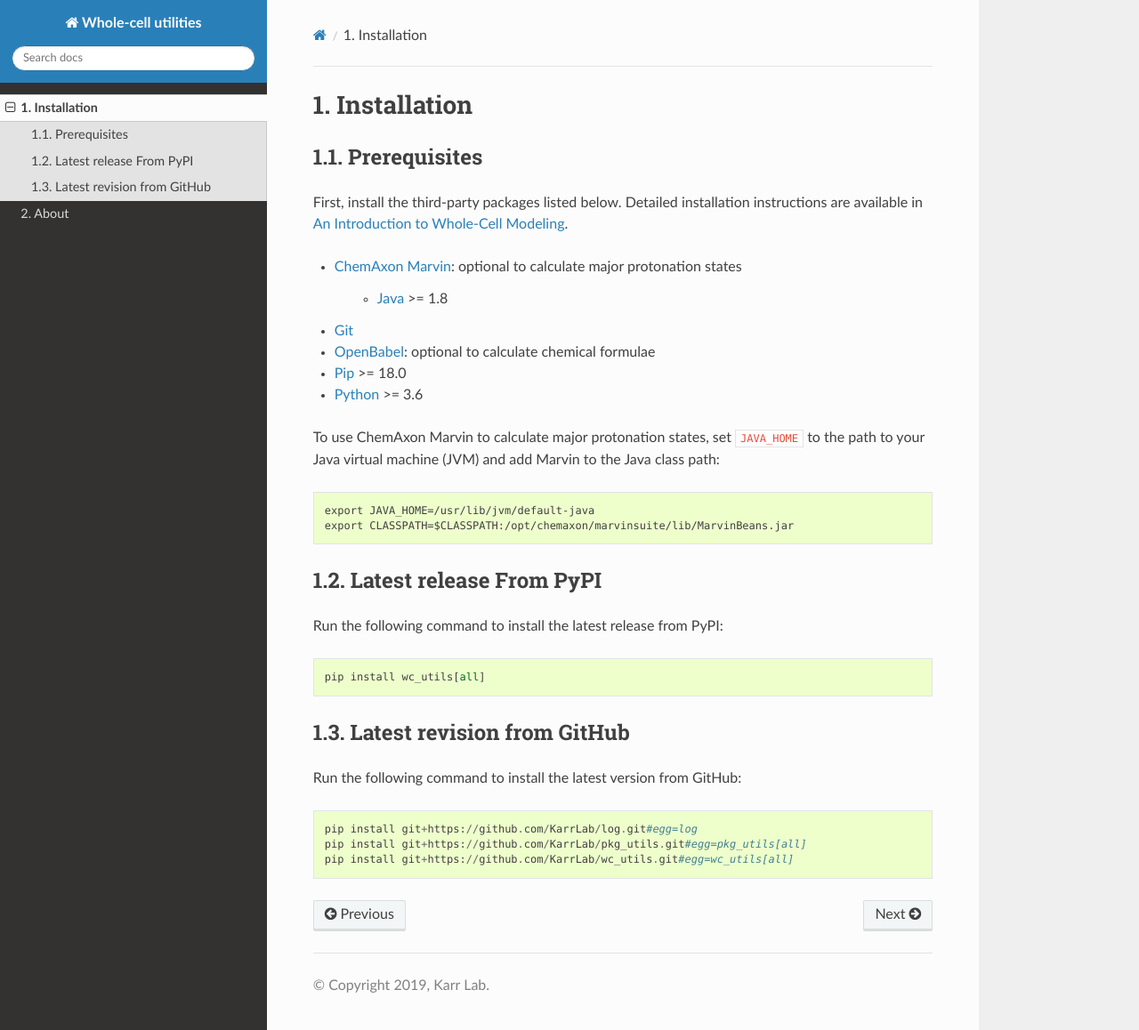
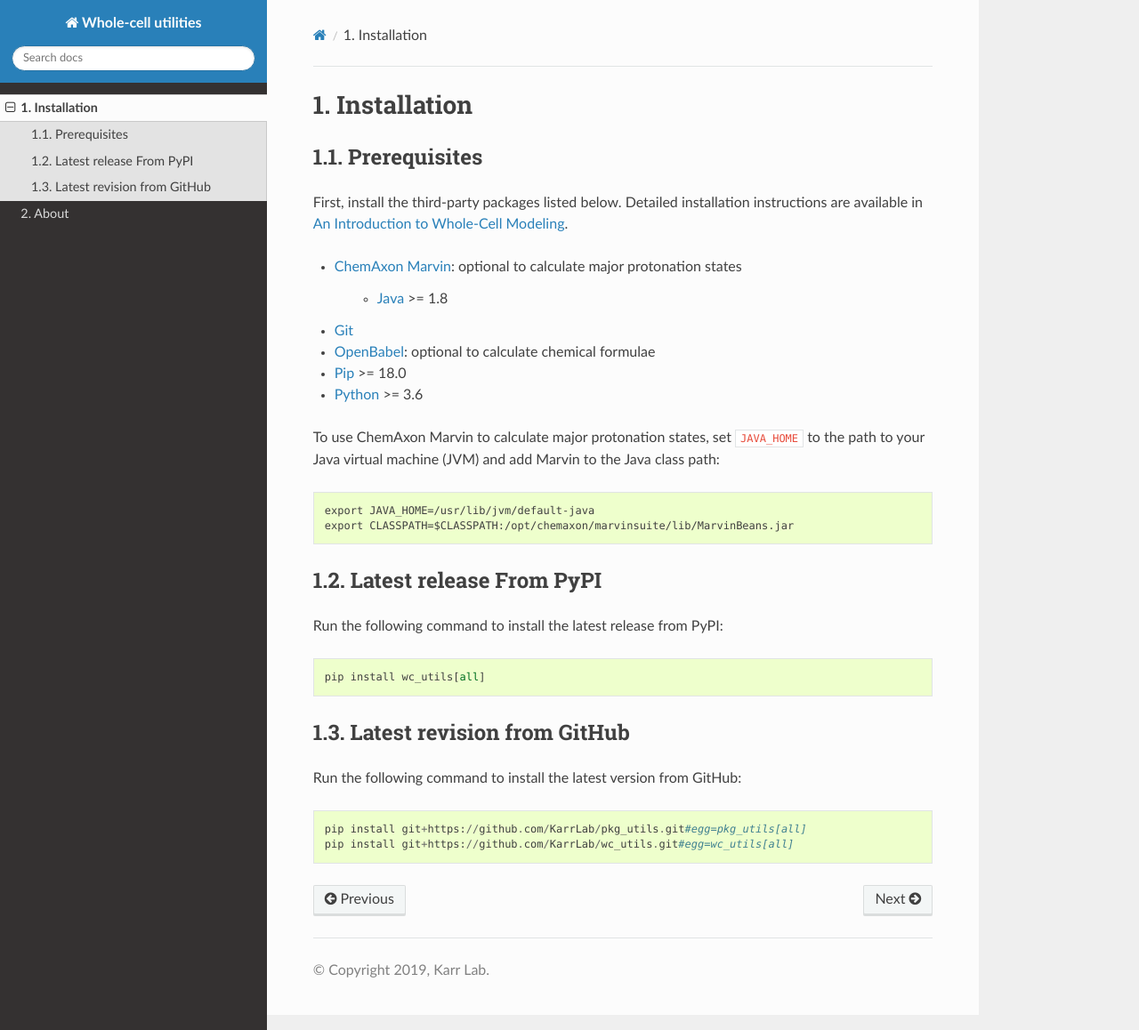
Before and after one commit to KarrLab/wc_utils, a Sphinx documentation site: the page built from docs/installation.rst, in a window 1280 px wide and 1158 px high. Shown: the whole window at 89% size. Built offline with Sphinx 7.4.7 and the Read the Docs theme 2.0.0, drawn with Linux system fonts in a browser that asks for light colours; pages that are not in the unit, such as notebooks, are missing from menus.

Commit message:
removing log package

```diff
--- a/docs/installation.rst
+++ b/docs/installation.rst
@@ -32,6 +32,5 @@ Latest revision from GitHub
 ---------------------------
 Run the following command to install the latest version from GitHub::
 
-    pip install git+https://github.com/KarrLab/log.git#egg=log
     pip install git+https://github.com/KarrLab/pkg_utils.git#egg=pkg_utils[all]
     pip install git+https://github.com/KarrLab/wc_utils.git#egg=wc_utils[all]
```
Also changed, not shown: README.md (+0 -1 lines), 2 other files.
